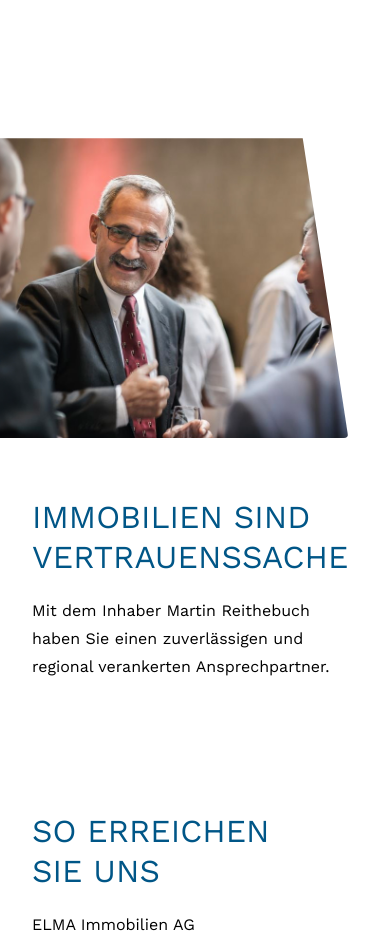
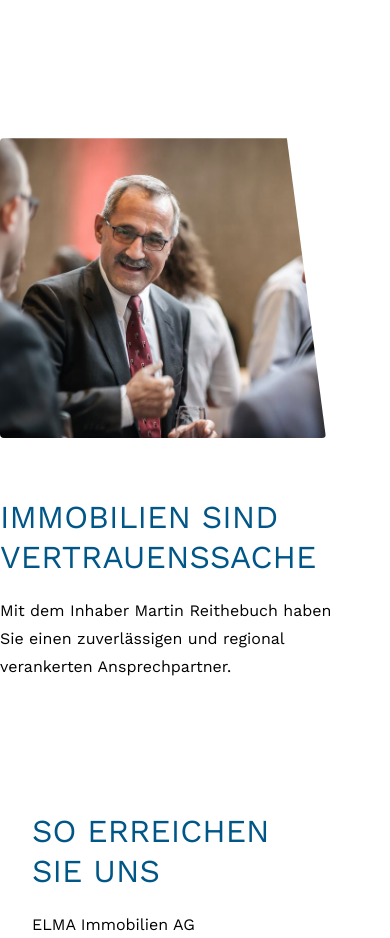
Before and after one commit to toniamoser/elma-landingpage, a plain HTML site: page index.html in a window 390 px wide. Shown: the part 980-1918 px from the top of the page. Drawn offline with nearby package versions, Linux system fonts and the light colour scheme.

Commit message:
minor changes

```diff
--- a/css/styles.css
+++ b/css/styles.css
@@ -524,13 +524,13 @@ p {
     padding-bottom: var(--space-24);
   }
 
-  .intro__content {
-    padding: 0 var(--container-pad);
+  .intro__media {
+    padding-right: var(--container-pad);   /* statt margin-right */
   }
 
-  .intro__media {
-    padding-block: 0;
-    margin-right: var(--container-pad);
+   .intro__image-clip {
+    width: 100%;
+    margin-left: 0;
   }
 }
 
```
